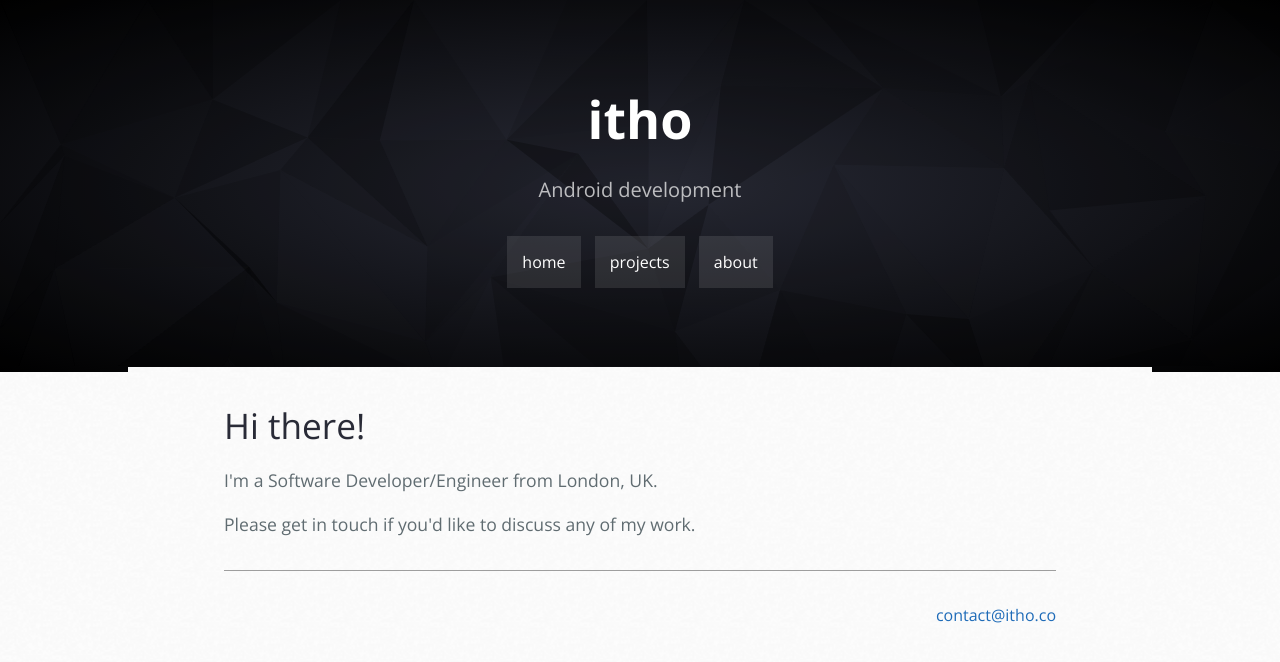
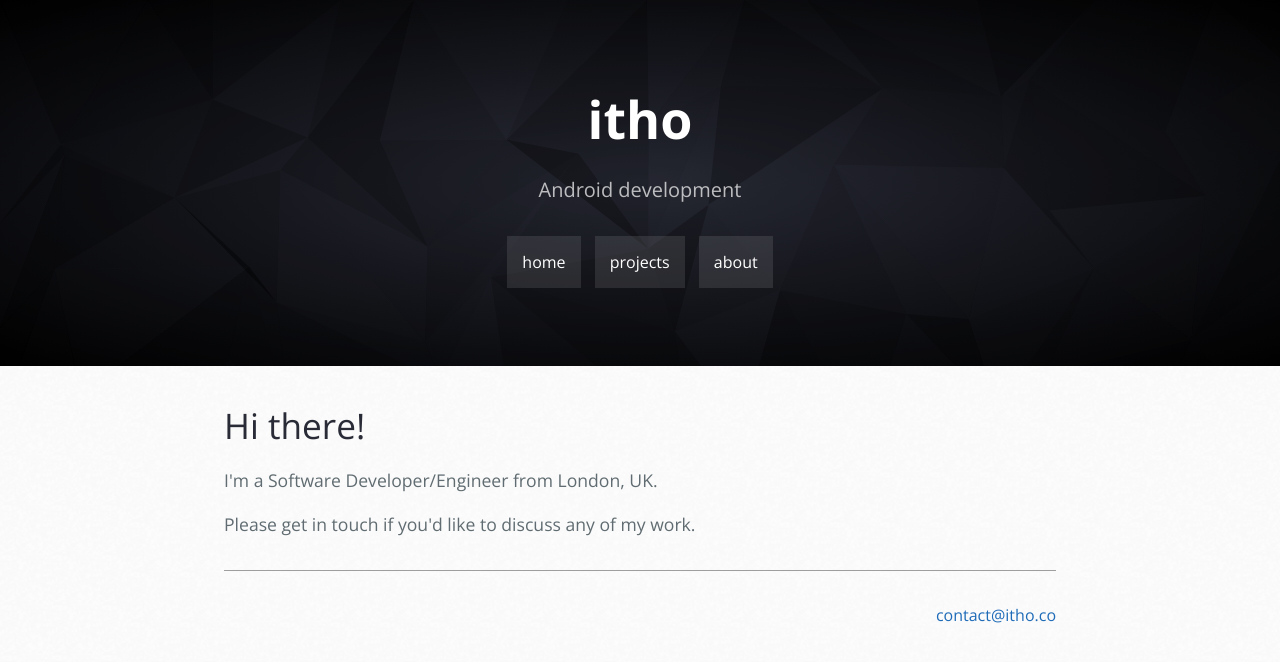
Before and after one commit to itho/itho.github.io, a Jekyll site: the page built from index.html, in a window 1280 px wide. Shown: the top 662 px of the page. Built offline with Jekyll 4.4.1, drawn with Linux system fonts in a browser that asks for light colours; some web fonts are replaced; the list of posts is cut into pages by our own code.

Commit message:
Update poly height

```diff
--- a/_sass/_poly.scss
+++ b/_sass/_poly.scss
@@ -1,6 +1,7 @@
 #bg {
     background: radial-gradient(ellipse at center, #292b37 0%, darken(#292b37, 50%) 100%);
     position: absolute;
+    height: 366px;
     overflow: hidden;
     z-index: -1;
 }
```
